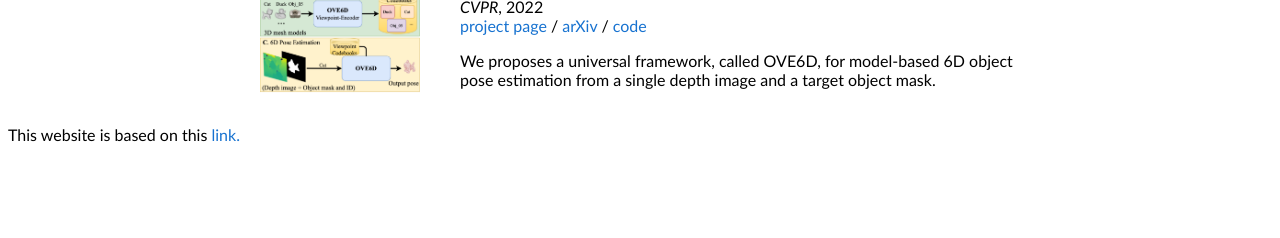
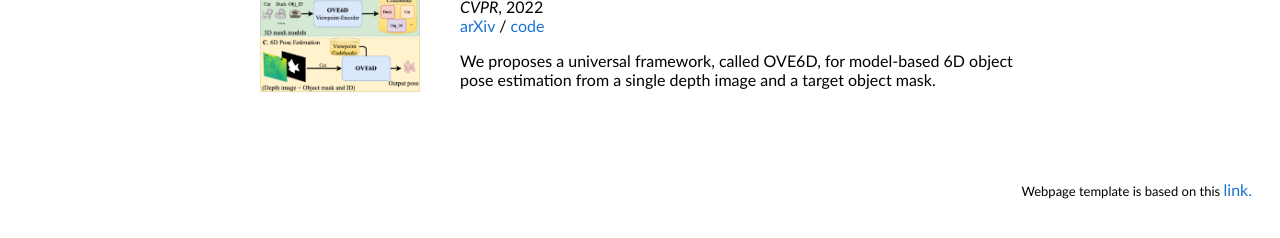
Before and after one commit to dingdingcai/dingdingcai.github.io, a plain HTML site: page index.html in a window 1280 px wide. Shown: the part 514-752 px from the top of the page. Drawn offline with Linux system fonts and the light colour scheme.

Commit message:
add template link

```diff
--- a/index.html
+++ b/index.html
@@ -71,10 +71,12 @@
               <tr onmouseout="nerfsuper_stop()" onmouseover="nerfsuper_start()">
                 <td style="padding:20px;width:25%;vertical-align:middle">
                   <div class="one">
-                    <div class="two" id='nerfsuper_image'><video  width=100% height=100% muted autoplay loop>
-                    <!-- <source src="images/nerf_supervision.mp4" type="video/mp4"> -->
-                    Your browser does not support the video tag.
-                    </video></div>
+                    <!-- <div class="two" id='nerfsuper_image'>
+                      <video  width=100% height=100% muted autoplay loop>
+                        <source src="images/nerf_supervision.mp4" type="video/mp4">
+                          Your browser does not support the video tag.
+                      </video>
+                    </div> -->
                     <img src='images/ove6d.png' width="160">
                   </div>
                   <script type="text/javascript">
@@ -101,7 +103,7 @@
                   <br>
                   <em>CVPR</em>, 2022
                   <br>
-                  <a href="https://dingdingcai.github.io/mipnerf360/">project page</a> /
+                  <!-- <a href="https://dingdingcai.github.io/mipnerf360/">project page</a> /  -->
                   <a href="https://arxiv.org/pdf/2203.01072.pdf">arXiv</a> /
 
                   <!-- <a href="https://www.youtube.com/watch?v=_zN-wVwPH1s">video</a> / -->
@@ -165,10 +167,26 @@
         </td>
       </tr>
   </table>
+
+  <table width="100%" align="center" border="0" cellspacing="0" cellpadding="20">
+    <tr>
+      <td>
+        <br>
+        <p align="right">
+          <font size="2">
+            Webpage template is based on this <a href="https://jonbarron.info">link.</a>
+
+          <!-- Template <a href="https://jonbarron.info/"><strong>link</strong></a>. -->
+          </font>
+        </p>
+      </td>
+    </tr>
+</table>
+
 </body>
 
 <footer>
-  This website is based on this <a href="https://jonbarron.info">link.</a>
+
 </footer>
 
 </html>
```
Also changed, not shown: 6 other files.
